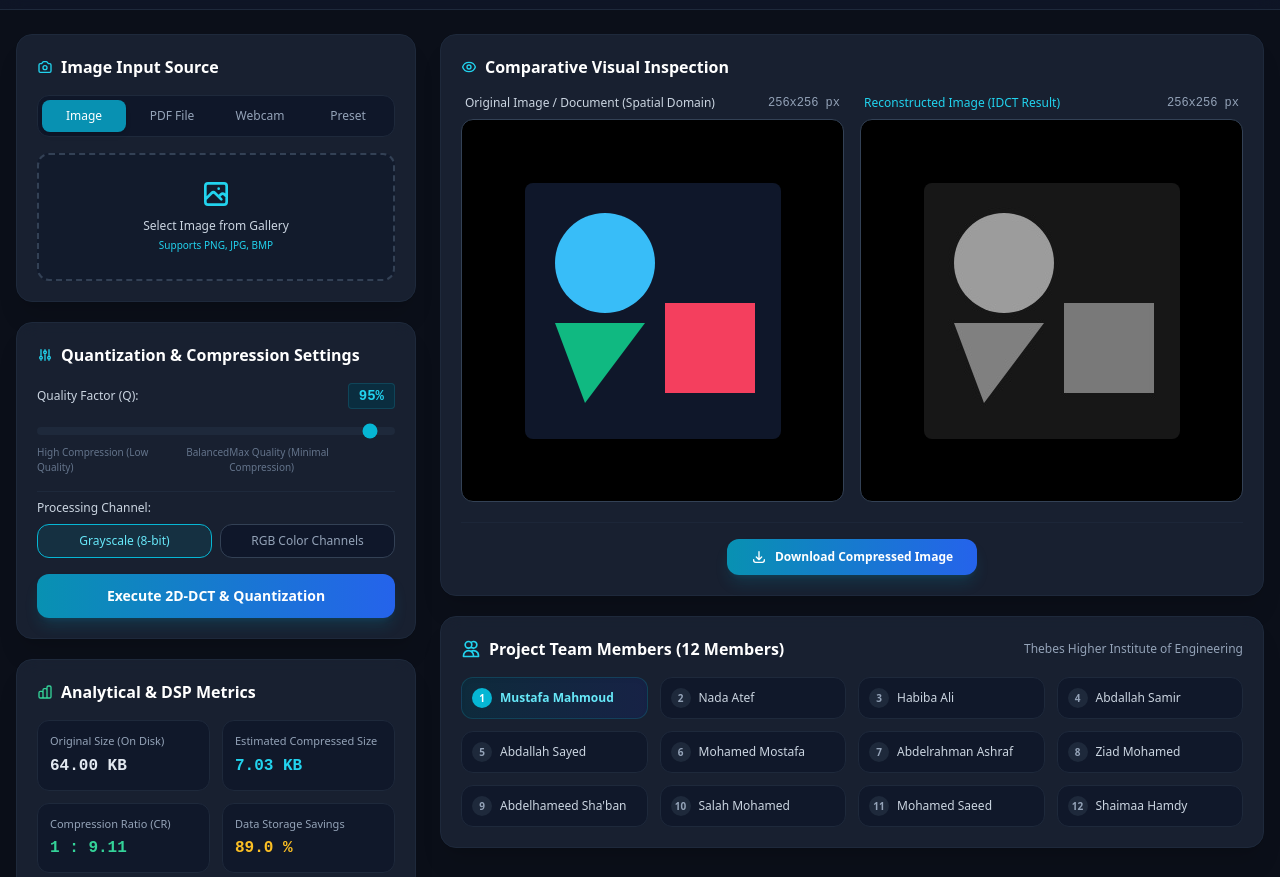
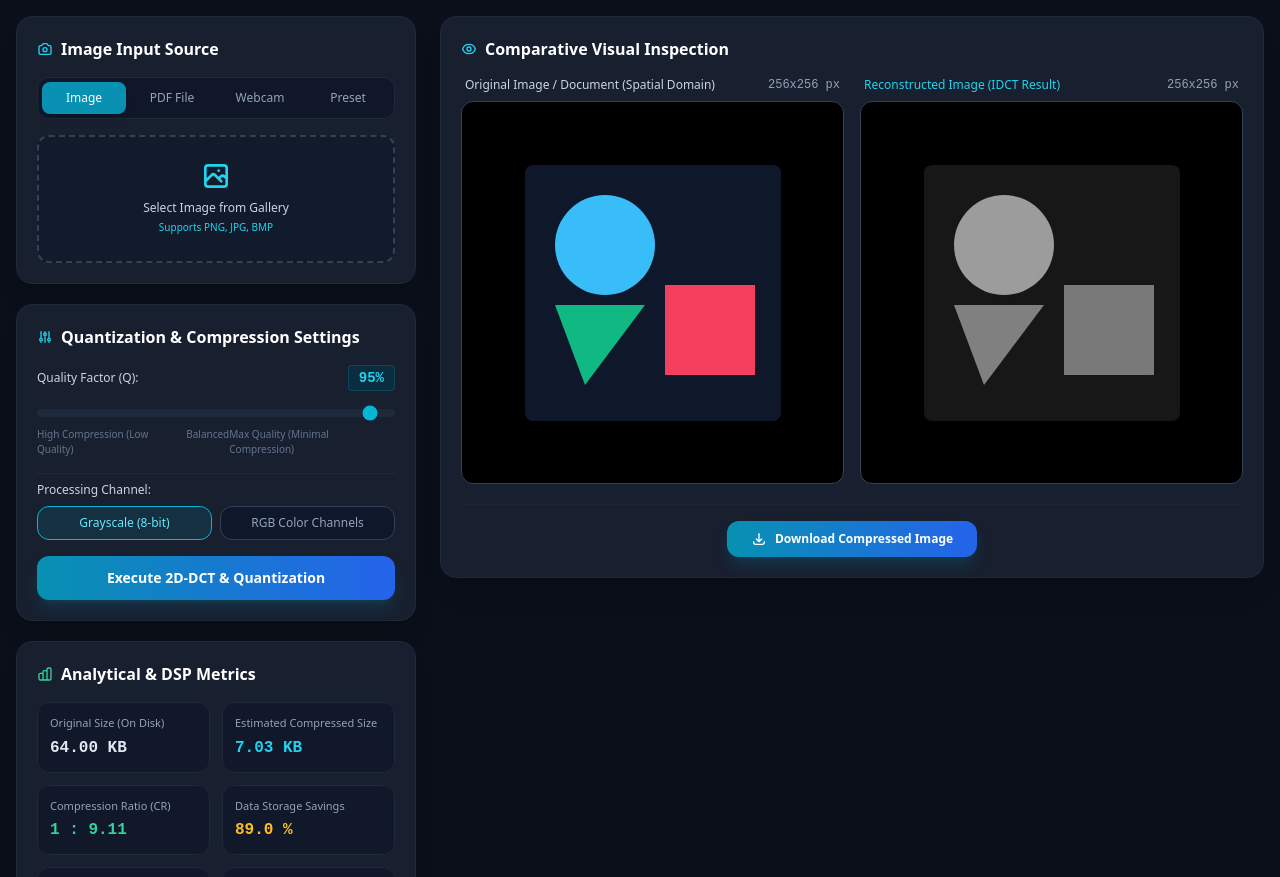
Before and after one commit to mm9036922-gif/dct-image-compression, a plain HTML site: page index.html in a window 1280 px wide. Shown: the part 118-995 px from the top of the page. Drawn offline with nearby package versions, Linux system fonts and the light colour scheme.

Commit message:
Remove other names from credits, keep founder only
Removed the course professor section and the project team members card from the HTML.

```diff
--- a/index.html
+++ b/index.html
@@ -96,7 +96,6 @@
                     </h1>
                     <div class="space-y-0.5 text-xs text-slate-400 mt-1">
                         <div><span class="text-slate-300 font-semibold">Project Founder & Lead: <span class="text-emerald-400 font-bold">Mustafa Mahmoud Salah</span></span></div>
-                        <div><span class="text-slate-300 font-semibold">Course Professor: <span class="text-cyan-300">Dr. Ashraf Mahmoud Abdelrahman</span></span></div>
                         <div><span class="text-slate-300 font-semibold">Course: <span class="text-cyan-400">Digital Signal Processing (DSP)</span></span></div>
                         <div><span class="text-slate-300 font-semibold">Academic Year: <span class="text-amber-400 font-mono">2026 - 2027</span></span></div>
                     </div>
@@ -318,68 +317,6 @@
                         <svg class="w-4 h-4" fill="none" stroke="currentColor" viewBox="0 0 24 24"><path stroke-linecap="round" stroke-linejoin="round" stroke-width="2" d="M4 16v1a3 3 0 003 3h10a3 3 0 003-3v-1m-4-4l-4 4m0 0l-4-4m4 4V4"></path></svg>
                         Download Compressed Image
                     </button>
-                </div>
-            </div>
-
-            <!-- Project Team Members Card -->
-            <div class="glass-panel p-5 rounded-2xl shadow-xl border border-slate-800">
-                <div class="flex justify-between items-center mb-4 flex-wrap gap-2">
-                    <h2 class="text-md font-semibold text-white flex items-center gap-2">
-                        <svg class="w-5 h-5 text-cyan-400" fill="none" stroke="currentColor" viewBox="0 0 24 24"><path stroke-linecap="round" stroke-linejoin="round" stroke-width="2" d="M12 4.354a4 4 0 110 5.292M15 21H3v-1a6 6 0 0112 0v1zm0 0h6v-1a6 6 0 00-9-5.197M13 7a4 4 0 11-8 0 4 4 0 018 0z"></path></svg>
-                        Project Team Members (12 Members)
-                    </h2>
-                    <span class="text-xs text-slate-400">Thebes Higher Institute of Engineering</span>
-                </div>
-
-                <div class="grid grid-cols-2 sm:grid-cols-3 md:grid-cols-4 gap-3 text-xs">
-                    <div class="bg-gradient-to-r from-cyan-950/60 to-blue-950/60 p-2.5 rounded-xl border border-cyan-800/50 flex items-center gap-2 shadow-inner">
-                        <span class="w-5 h-5 rounded-full bg-cyan-500 text-white font-bold flex items-center justify-center text-[10px]">1</span>
-                        <span class="text-cyan-300 font-bold">Mustafa Mahmoud</span>
-                    </div>
-                    <div class="bg-slate-900/80 p-2.5 rounded-xl border border-slate-800 flex items-center gap-2">
-                        <span class="w-5 h-5 rounded-full bg-slate-800 text-slate-400 font-semibold flex items-center justify-center text-[10px]">2</span>
-                        <span class="text-slate-300">Nada Atef</span>
-                    </div>
-                    <div class="bg-slate-900/80 p-2.5 rounded-xl border border-slate-800 flex items-center gap-2">
-                        <span class="w-5 h-5 rounded-full bg-slate-800 text-slate-400 font-semibold flex items-center justify-center text-[10px]">3</span>
-                        <span class="text-slate-300">Habiba Ali</span>
-                    </div>
-                    <div class="bg-slate-900/80 p-2.5 rounded-xl border border-slate-800 flex items-center gap-2">
-                        <span class="w-5 h-5 rounded-full bg-slate-800 text-slate-400 font-semibold flex items-center justify-center text-[10px]">4</span>
-                        <span class="text-slate-300">Abdallah Samir</span>
-                    </div>
-                    <div class="bg-slate-900/80 p-2.5 rounded-xl border border-slate-800 flex items-center gap-2">
-                        <span class="w-5 h-5 rounded-full bg-slate-800 text-slate-400 font-semibold flex items-center justify-center text-[10px]">5</span>
-                        <span class="text-slate-300">Abdallah Sayed</span>
-                    </div>
-                    <div class="bg-slate-900/80 p-2.5 rounded-xl border border-slate-800 flex items-center gap-2">
-                        <span class="w-5 h-5 rounded-full bg-slate-800 text-slate-400 font-semibold flex items-center justify-center text-[10px]">6</span>
-                        <span class="text-slate-300">Mohamed Mostafa</span>
-                    </div>
-                    <div class="bg-slate-900/80 p-2.5 rounded-xl border border-slate-800 flex items-center gap-2">
-                        <span class="w-5 h-5 rounded-full bg-slate-800 text-slate-400 font-semibold flex items-center justify-center text-[10px]">7</span>
-                        <span class="text-slate-300">Abdelrahman Ashraf</span>
-                    </div>
-                    <div class="bg-slate-900/80 p-2.5 rounded-xl border border-slate-800 flex items-center gap-2">
-                        <span class="w-5 h-5 rounded-full bg-slate-800 text-slate-400 font-semibold flex items-center justify-center text-[10px]">8</span>
-                        <span class="text-slate-300">Ziad Mohamed</span>
-                    </div>
-                    <div class="bg-slate-900/80 p-2.5 rounded-xl border border-slate-800 flex items-center gap-2">
-                        <span class="w-5 h-5 rounded-full bg-slate-800 text-slate-400 font-semibold flex items-center justify-center text-[10px]">9</span>
-                        <span class="text-slate-300">Abdelhameed Sha'ban</span>
-                    </div>
-                    <div class="bg-slate-900/80 p-2.5 rounded-xl border border-slate-800 flex items-center gap-2">
-                        <span class="w-5 h-5 rounded-full bg-slate-800 text-slate-400 font-semibold flex items-center justify-center text-[10px]">10</span>
-                        <span class="text-slate-300">Salah Mohamed</span>
-                    </div>
-                    <div class="bg-slate-900/80 p-2.5 rounded-xl border border-slate-800 flex items-center gap-2">
-                        <span class="w-5 h-5 rounded-full bg-slate-800 text-slate-400 font-semibold flex items-center justify-center text-[10px]">11</span>
-                        <span class="text-slate-300">Mohamed Saeed</span>
-                    </div>
-                    <div class="bg-slate-900/80 p-2.5 rounded-xl border border-slate-800 flex items-center gap-2">
-                        <span class="w-5 h-5 rounded-full bg-slate-800 text-slate-400 font-semibold flex items-center justify-center text-[10px]">12</span>
-                        <span class="text-slate-300">Shaimaa Hamdy</span>
-                    </div>
                 </div>
             </div>
 
```
